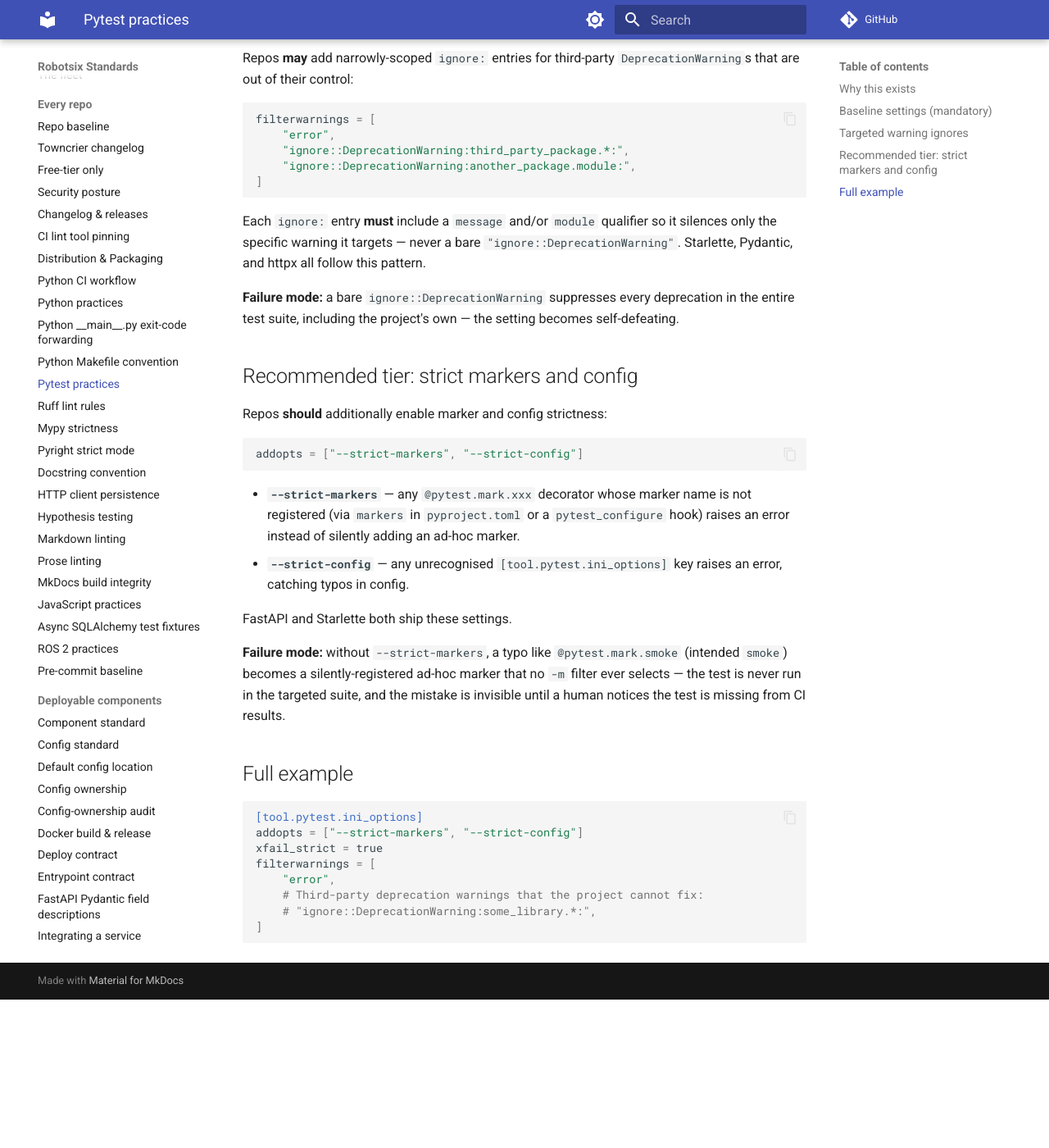
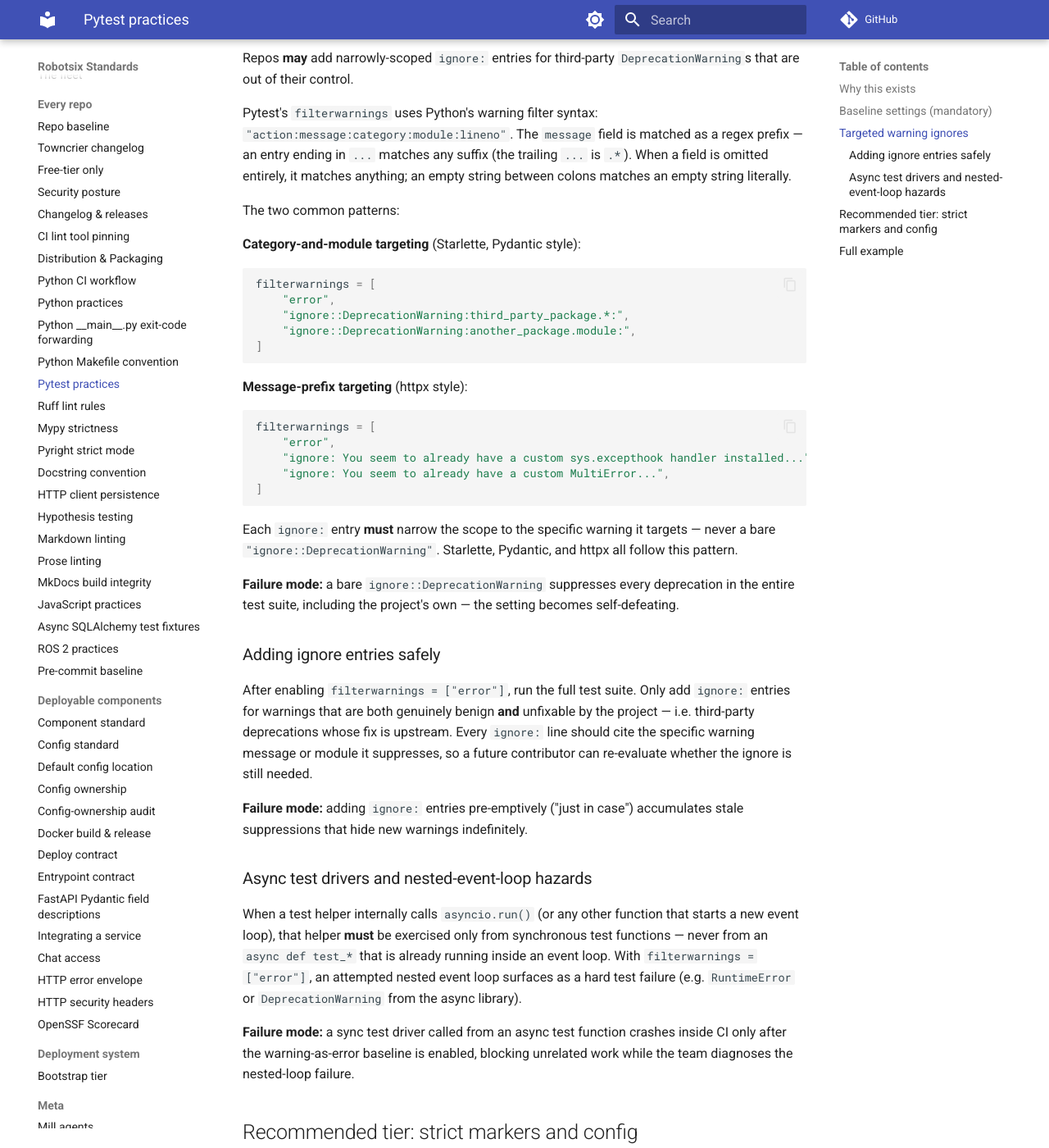
Before and after one commit to damien-robotsix/robotsix-standards, an MkDocs documentation site: the page built from docs/pytest.md, in a window 1280 px wide and 1400 px high, scrolled down 1191 px. Shown: the whole window at 82% size. Built offline with MkDocs 1.6.1 and Material for MkDocs 9.7.7, drawn with Linux system fonts in a browser that asks for light colours; comment, search, counter and statistics services are not loaded; before the commit the page ends 2410 px from its top, so only the background shows below that.

Commit message:
mill: Standardize: pytest filterwarnings=["error"] baseline for typed Python library test suites (20260802T153209Z-standardize-pytest-filterwarnings-error-0d1f)

````diff
--- a/docs/pytest.md
+++ b/docs/pytest.md
@@ -50,7 +50,17 @@ never signals that the fix is real.
 ## Targeted warning ignores
 
 Repos **may** add narrowly-scoped `ignore:` entries for third-party
-`DeprecationWarning`s that are out of their control:
+`DeprecationWarning`s that are out of their control.
+
+Pytest's `filterwarnings` uses Python's warning filter syntax:
+`"action:message:category:module:lineno"`.  The `message` field is matched
+as a regex prefix — an entry ending in `...` matches any suffix (the
+trailing `...` is `.*`).  When a field is omitted entirely, it matches
+anything; an empty string between colons matches an empty string literally.
+
+The two common patterns:
+
+**Category-and-module targeting** (Starlette, Pydantic style):
 
 ```toml
 filterwarnings = [
@@ -60,14 +70,48 @@ filterwarnings = [
 ]
 ```
 
-Each `ignore:` entry **must** include a `message` and/or `module` qualifier
-so it silences only the specific warning it targets — never a bare
-`"ignore::DeprecationWarning"`. Starlette, Pydantic, and httpx all follow
-this pattern.
+**Message-prefix targeting** (httpx style):
+
+```toml
+filterwarnings = [
+    "error",
+    "ignore: You seem to already have a custom sys.excepthook handler installed...",
+    "ignore: You seem to already have a custom MultiError...",
+]
+```
+
+Each `ignore:` entry **must** narrow the scope to the specific warning
+it targets — never a bare `"ignore::DeprecationWarning"`.  Starlette,
+Pydantic, and httpx all follow this pattern.
 
 **Failure mode:** a bare `ignore::DeprecationWarning` suppresses every
 deprecation in the entire test suite, including the project's own — the
 setting becomes self-defeating.
+
+### Adding ignore entries safely
+
+After enabling `filterwarnings = ["error"]`, run the full test suite.
+Only add `ignore:` entries for warnings that are both genuinely benign
+**and** unfixable by the project — i.e. third-party deprecations whose
+fix is upstream.  Every `ignore:` line should cite the specific warning
+message or module it suppresses, so a future contributor can re-evaluate
+whether the ignore is still needed.
+
+**Failure mode:** adding `ignore:` entries pre-emptively ("just in case")
+accumulates stale suppressions that hide new warnings indefinitely.
+
+### Async test drivers and nested-event-loop hazards
+
+When a test helper internally calls `asyncio.run()` (or any other function
+that starts a new event loop), that helper **must** be exercised only from
+synchronous test functions — never from an `async def test_*` that is
+already running inside an event loop.  With `filterwarnings = ["error"]`,
+an attempted nested event loop surfaces as a hard test failure
+(e.g. `RuntimeError` or `DeprecationWarning` from the async library).
+
+**Failure mode:** a sync test driver called from an async test function
+crashes inside CI only after the warning-as-error baseline is enabled,
+blocking unrelated work while the team diagnoses the nested-loop failure.
 
 ## Recommended tier: strict markers and config
 
````
Also changed, not shown: changelog.d/20260802T153209Z-pytest-filterwarnings-0d1f.misc.md (added, +3 -0 lines), changelog.d/20260802T153209Z-standardize-pytest-filterwarnings-error-0d1f.misc.md (added, +1 -0 lines).
